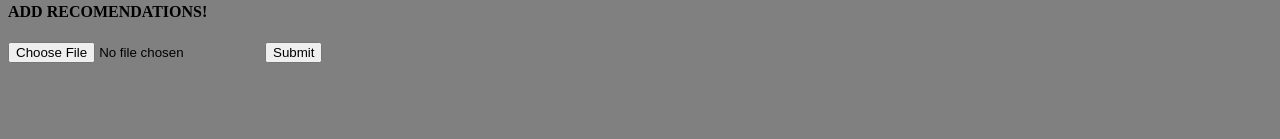
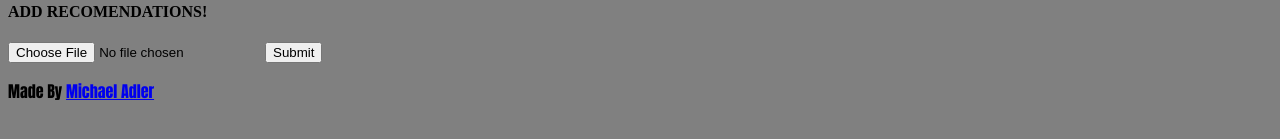
Before and after one commit to wuterbutl/memez, a plain HTML site: page index.html in a window 1280 px wide. Shown: the part 371-510 px from the top of the page. Drawn offline with Linux system fonts and the light colour scheme.

Commit message:
Update index.html

```diff
--- a/index.html
+++ b/index.html
@@ -20,3 +20,4 @@
     <input type="submit">
  </form>
 </body>
+<p style="border: black; font-family: Impact, Haettenschweiler, 'Arial Narrow Bold', sans-serif;">Made By <a href="https://bit.ly/michaeladler">Michael Adler</a></p>
```
